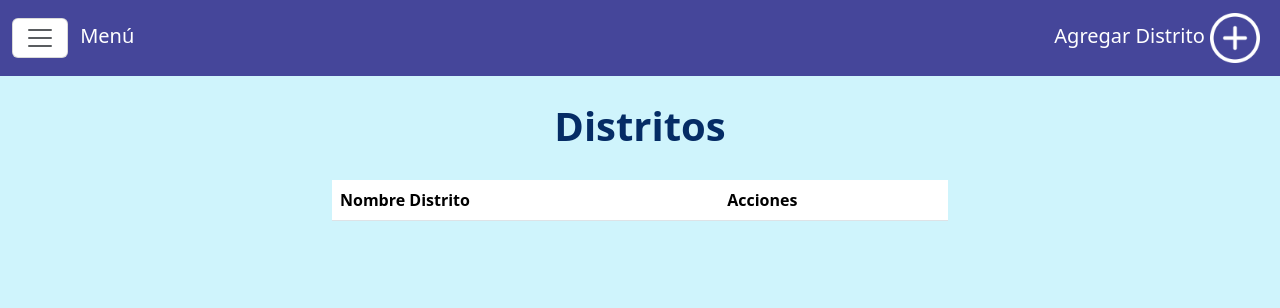
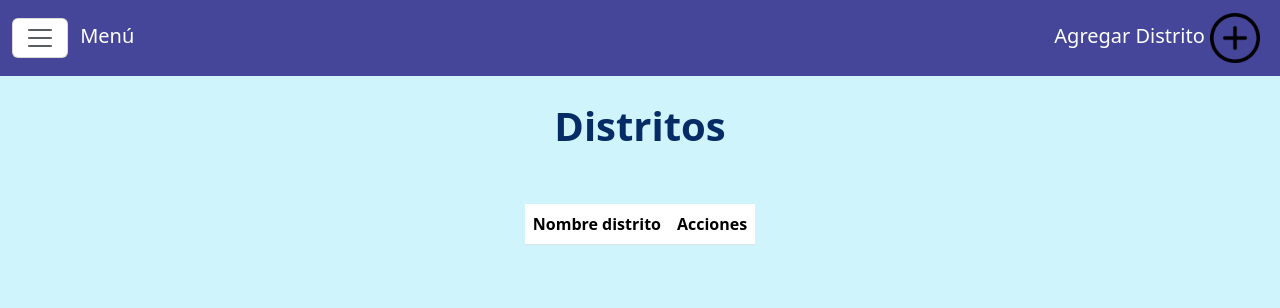
Before and after one commit to benjamindelafuente01/Calendario-Eventos, a PHP site: page /distritos_view.php in a window 1280 px wide. Shown: the top 308 px of the page. Run offline with PHP 8.4, Linux system fonts and the light colour scheme; data that the repository does not hold is empty.

Commit message:
Envolvemos tabla de distritos en contenedor

```diff
--- a/Views/distritos_view.php
+++ b/Views/distritos_view.php
@@ -5,7 +5,7 @@
     <meta name="viewport" content="width=device-width, initial-scale=1.0">
     <title>Distritos</title>
     <link rel="stylesheet" href="../BootStrap 5.3.3/css/bootstrap.min.css">
-    <link rel="stylesheet" href="../CSS/estilos-eventos.css">
+    <link rel="stylesheet" href="../CSS/estilos-distritos.css">
 </head>
 
 <body class="bg-info-subtle d-flex justify-content-center">
@@ -76,7 +76,7 @@
     <!---------------------------------------->
     <!--      Contenedor de la pagina       -->
     <!---------------------------------------->
-    <div class="mt-5 mb-5 w-50">
+    <div class="mt-5 mb-5 w-100">
 
         <!-- Contenedor de formulario y tabla -->
         <div class="container my-5 ">
@@ -87,18 +87,20 @@
             </div>
 
             <!-- Tabla de Distritos -->
-            <div class="table-responsive mt-4" id="contenedorTablaDistritos">
+            <div class="d-flex justify-content-center mt-4">
+                <div class="table-responsive mt-4 contenedor-tablaDistritos" id="contenedorTablaDistritos">
                     <table class="table table-striped" id="tablaDistritos">
                         <thead>
                             <tr>
-                            <th>Nombre Distrito</th>
+                                <th>Nombre distrito</th>
                                 <th colspan="2">Acciones</th>
                             </tr>
                         </thead>
                         <tbody id="resultadosDistritos">
-                        <!-- Aqui iran las filas -->
+                            <!-- Aqui se agregaran las filas -->
                         </tbody>
                     </table>
+                </div>
             </div>
 
         </div>
```
Lines whose indentation alone changed are shown as unchanged.
